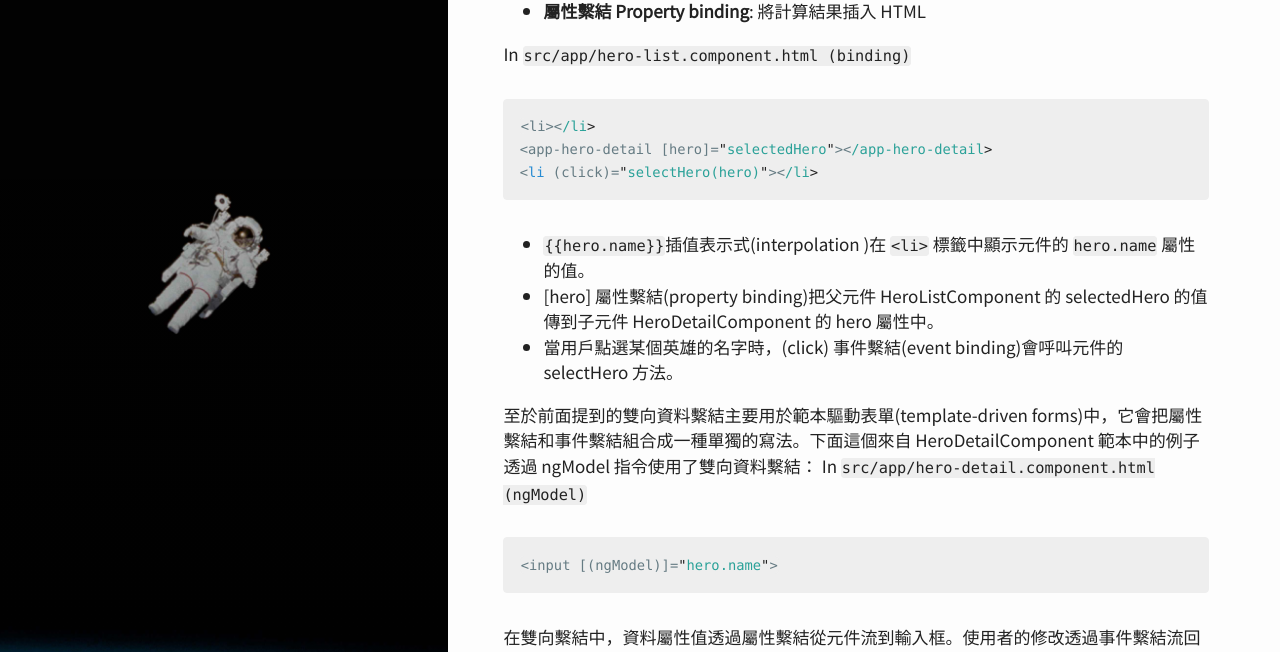
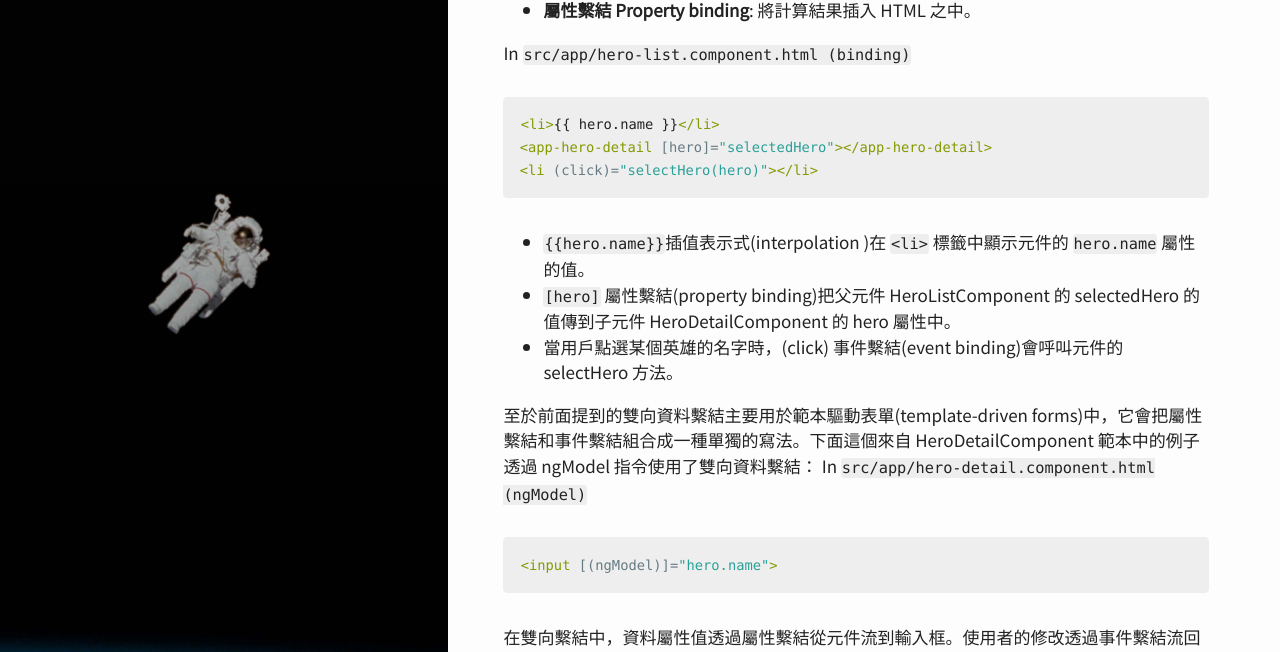
Before and after one commit to stevencch99/stevencch99.github.io, a Jekyll site: the page built from _posts/2019-08-4-Angular_component_basic_note.md, in a window 1280 px wide and 1400 px high, scrolled down 5341 px. Shown: the part 288-940 px from the top of the window. Built offline with Jekyll 4.4.1, drawn with Linux system fonts in a browser that asks for light colours; nearby versions of some CDN libraries; comment, search, counter and statistics services are not loaded; some of the changed text lies outside the part shown.

Commit message:
Fix typo, update post.

````diff
--- a/_posts/2019-08-4-Angular_component_basic_note.md
+++ b/_posts/2019-08-4-Angular_component_basic_note.md
@@ -121,7 +121,7 @@ export class HeroAppComponent {
     - app-prouct-alerts
 
 ## 範本與檢視
-帶層次結構的檢視可以包含同一模組（NgModule）中元件的檢視，也可以（而且經常會）包含其它模組中定義的元件的檢視。
+帶層次結構的檢視可以包含同一[模組（NgModule）]({{ sit.baseurl }}{% link _posts/2019-07-31-Angular_module_basic_note.md %})中元件的檢視，也可以（而且經常會）包含其它模組中定義的元件的檢視。
 ![A view hierarchy](https://i.imgur.com/DgscIRd.png)
 
 ### 範本語法 Template syntax
@@ -134,7 +134,7 @@ export class HeroAppComponent {
 <p><i>Pick a hero from the list</i></p>
 <ul>
   <li *ngFor="let hero of heroes" (click)="selectHero(hero)">
-    {{"{{hero.name"}}}}
+    {{ "{{ hero.name "}}}}
   </li>
 </ul>
 
@@ -157,22 +157,22 @@ Angular 支援雙向資料繫結(two-way data binding)，是一種對範本中
 下圖來自官網，顯示了資料繫結標籤連結應用程式資料和 DOM 的四種形式和資料傳遞的方向：
 ![data binding from angular.io](https://i.imgur.com/3ZCPVjR.png)
 
-  - **事件繫結 Event binding**: 在目標環境中更新應用程式資料以回應使用者的輸入
-  - **屬性繫結 Property binding**: 將計算結果插入 HTML
+  - **事件繫結 Event binding**: 在目標環境中更新應用程式資料以回應使用者的輸入。
+  - **屬性繫結 Property binding**: 將計算結果插入 HTML 之中。
 
 In `src/app/hero-list.component.html (binding)`
-```javascript
-<li>{{hero.name}}</li>
+```html
+<li>{{"{{ hero.name "}}}}</li>
 <app-hero-detail [hero]="selectedHero"></app-hero-detail>
 <li (click)="selectHero(hero)"></li>
 ```
 - `{{"{{hero.name"}}}}`插值表示式(interpolation )在 `<li>` 標籤中顯示元件的 `hero.name` 屬性的值。
-- \[hero] 屬性繫結(property binding)把父元件 HeroListComponent 的 selectedHero 的值傳到子元件 HeroDetailComponent 的 hero 屬性中。
+- `[hero]` 屬性繫結(property binding)把父元件 HeroListComponent 的 selectedHero 的值傳到子元件 HeroDetailComponent 的 hero 屬性中。
 - 當用戶點選某個英雄的名字時，(click) 事件繫結(event binding)會呼叫元件的 selectHero 方法。
 
 至於前面提到的雙向資料繫結主要用於範本驅動表單(template-driven forms)中，它會把屬性繫結和事件繫結組合成一種單獨的寫法。下面這個來自 HeroDetailComponent 範本中的例子透過 ngModel 指令使用了雙向資料繫結：
 In `src/app/hero-detail.component.html (ngModel)`
-```javascript
+```html
 <input [(ngModel)]="hero.name">
 ```
 在雙向繫結中，資料屬性值透過屬性繫結從元件流到輸入框。使用者的修改透過事件繫結流回元件，把屬性值設定為最新的值。
@@ -193,15 +193,15 @@ Angular 的管道可以讓你在範本中宣告顯示值的轉換邏輯。帶有
 
 <!-- Default format: output 'Jun 15, 2015'-->
 
-<p>Today is {{"{{today | date"}}}}</p>
+<p>Today is {{"{{ today | date "}}}}</p>
 
 <!-- fullDate format: output 'Monday, June 15, 2015'-->
 
-<p>The date is {{"{{today | date:'fullDate'"}}}}</p>
+<p>The date is {{"{{ today | date:'fullDate' "}}}}</p>
 
  <!-- shortTime format: output '9:43 AM'-->
 
- <p>The time is {{"{{today | date:'shortTime'"}}}}</p>
+ <p>The time is {{"{{ today | date:'shortTime' "}}}}</p>
 ```
 
 ## 參考
````
Also changed, not shown: other parts of _posts/2019-08-4-Angular_component_basic_note.md (+2 -2 lines).
